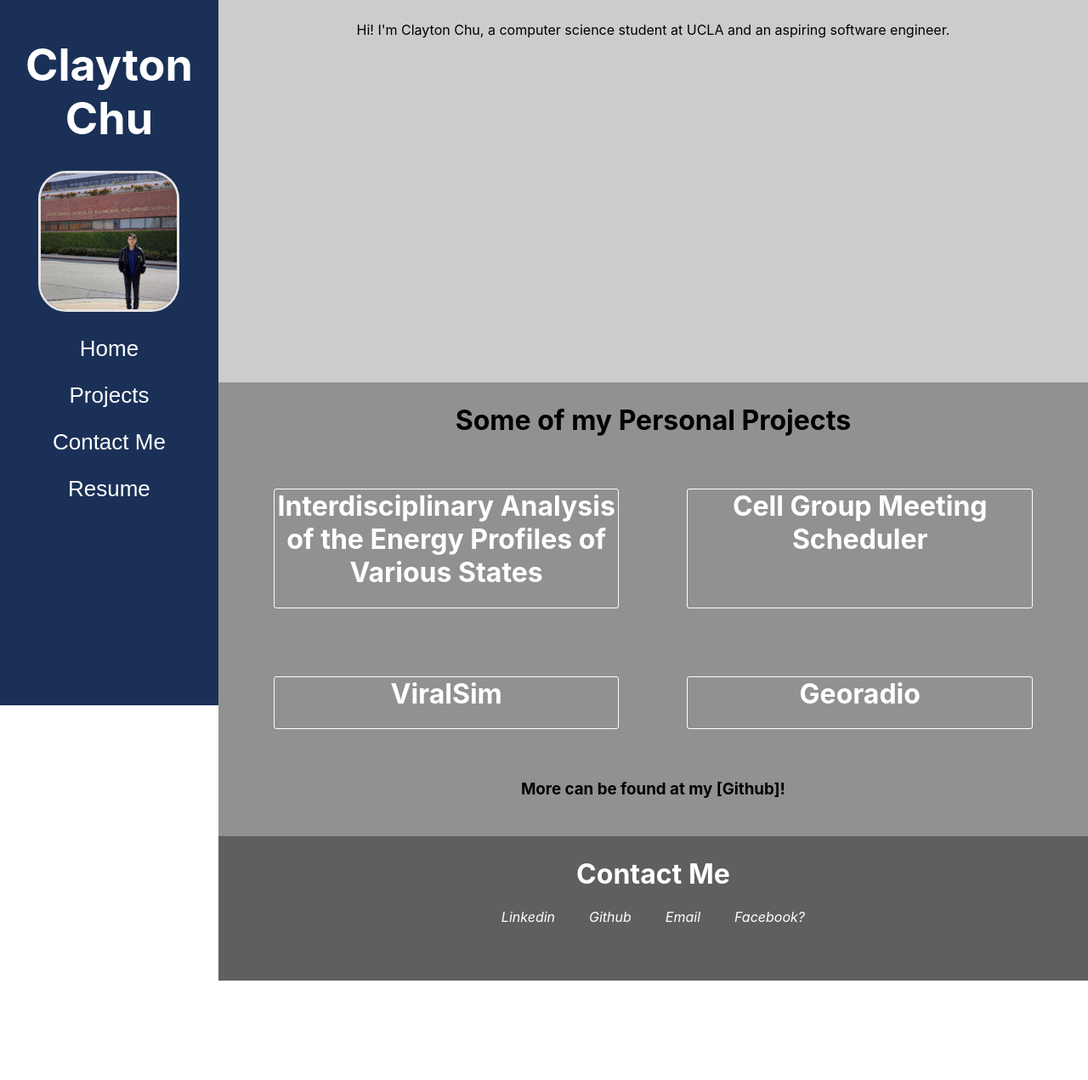
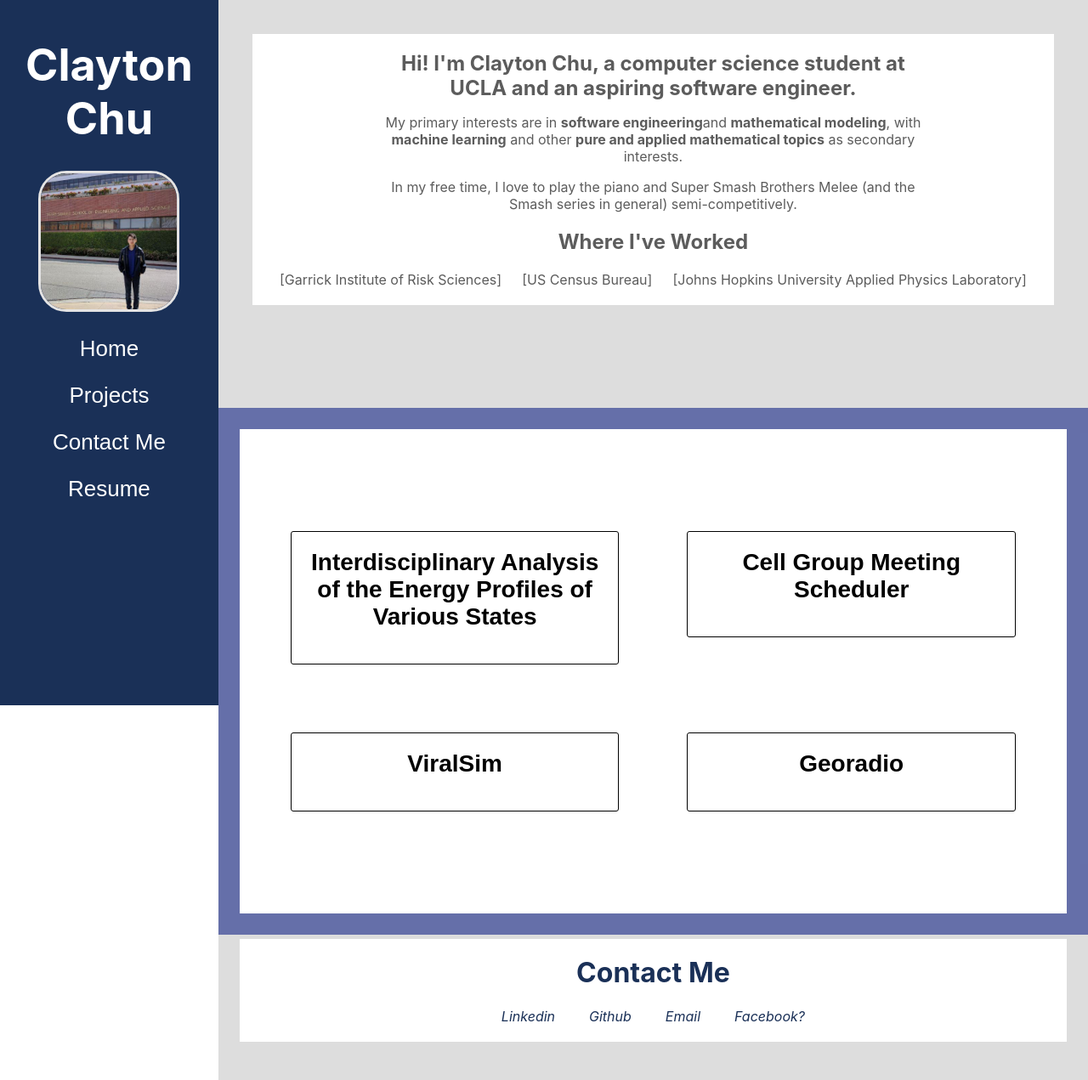
Before and after one commit to pacbac/pacbac.github.io, a React (Create React App) app: page / in a window 1280 px wide. Shown: the whole page at 85% size. Before the commit the page ends 1154 px from the top, so only its background shows below. Built offline with nearby package versions, Linux system fonts and the light colour scheme.

Commit message:
Basic design refinement

```diff
--- a/src/App.scss
+++ b/src/App.scss
@@ -1,4 +1,12 @@
 $sections: 'home', 'projects', 'contact';
+$dark-text: rgb(92, 92, 92);
+$dark-text-blue: #1a3057;
+
+@mixin section($color, $min-height: 50vh, $padding: 25px){
+  background-color: $color;
+  padding: $padding;
+  min-height: $min-height;
+}
 
 .App {
     text-align: center;
@@ -16,6 +24,7 @@ $sections: 'home', 'projects', 'contact';
   }
 }
 
+// substitute filler block to occupy App-header space (since App-header is position fixed)
 .App-header-sub {
   background: transparent;
   min-height: 100vh;
@@ -34,10 +43,6 @@ $sections: 'home', 'projects', 'contact';
   @extend .App-header-sub;
   position: fixed;
   background-color: #1a3057;
-  // border: {
-  //   top-right-radius: 60%;
-  //   bottom-right-radius: 60%;
-  // }
   z-index: 1;
   > h1 {
     color: white;
@@ -74,20 +79,25 @@ div.content {
   }
 }
 
-@mixin section($color, $min-height: 50vh){
-  background-color: $color;
-  padding: 25px;
-  min-height: $min-height;
-}
-
 @each $section in $sections {
   ##{$section}-content {
+    color: white;
+    position: relative;
+
+    > div {
+      background-color: white;
+      padding: 20px;
+      height: 100%;
+    }
     @if $section == 'home' {
-      @include section(rgb(204, 204, 204));
+      @include section(rgb(221, 221, 221), 50vh, 40px);
+      color: $dark-text;
     } @else if $section == 'projects' {
-      @include section(rgb(145, 145, 145));
+      @include section(rgba(23, 39, 126, 0.664));
+      box-sizing: border-box;
     } @else if $section == 'contact' {
-      @include section(rgb(95, 95, 95), 15vh);
+      @include section(rgb(221, 221, 221), 15vh);
+      color: $dark-text-blue;
       display: flex;
       flex-direction: column;
       justify-content: center;
@@ -104,8 +114,21 @@ div.content {
   }
 }
 
-#contact-content > h1 {
-  color: white;
+.home-bio {
+  max-width: 70%;
+  margin: auto;
+
+  > h2 {
+    display: inline;
+  }
+}
+
+.home-workplaces {
+  display: flex;
+
+  .workplace {
+    flex-grow: 1;
+  }
 }
 
 .contact-links > a {
@@ -113,24 +136,40 @@ div.content {
 
   > i {
     margin: 20px;
-    color: white;
+    color: $dark-text-blue;
+
+    &:hover {
+      color: white;
+    }
   }
 }
 
 .projects-row {
   display: flex;
+
+  > a {
+    display: block;
+    margin: 40px;
+    flex-basis: 30%;
+    flex-grow: 1;
+    text-decoration: none;
+  }
 }
 
 .project-entry {
-  flex-basis: 30%;
-  flex-grow: 1;
   min-width: 30%;
   min-height: 30%;
-  margin: 40px;
+  background-color: white;
+  color: black;
+  padding: 20px;
   border: {
     style: solid;
     width: 1px;
-    color: white;
+    color: black;
     radius: 3px;
   }
+  font: {
+    size: 14px;
+    family: sans-serif;
+  }
 }
--- a/src/components/Contact.js
+++ b/src/components/Contact.js
@@ -4,6 +4,7 @@ class Contact extends Component {
     render(){
         return (
             <div id="contact-content">
+                <div>
                     <h1>Contact Me</h1>
                     <div className="contact-links">
                         <a href="https://linkedin.com/in/claytonjc"><i>Linkedin</i></a>
@@ -12,6 +13,7 @@ class Contact extends Component {
                         <a><i>Facebook?</i></a>
                     </div>
                 </div>
+            </div>
         )
     }
 }
--- a/src/components/Home.js
+++ b/src/components/Home.js
@@ -1,11 +1,32 @@
 import React, { Component } from 'react'
+
+let Workplace = ({name}) => (
+    <div className="workplace">[{name}]</div>
+)
 
 class Home extends Component {
     render(){
         return (
             <div id="home-content">
-                Hi! I'm Clayton Chu, a computer science student at UCLA
-                and an aspiring software engineer.
+                <div>
+                    <div className="home-bio">
+                        <h2>Hi! I'm Clayton Chu, a computer science student at UCLA
+                        and an aspiring software engineer.</h2>
+                        <p>My primary interests are in <strong>software engineering</strong>
+                        and <strong>mathematical modeling</strong>, with <strong>machine learning</strong> and
+                        other  <strong>pure and applied mathematical topics</strong> as secondary interests.</p>
+                        <p>In my free time, I love to play the piano and Super Smash Brothers Melee (and the Smash series
+                        in general) semi-competitively.</p>
+                    </div>
+                    <div className="home-work">
+                        <h2>Where I've Worked</h2>
+                        <div class="home-workplaces">
+                            <Workplace name="Garrick Institute of Risk Sciences"/>
+                            <Workplace name="US Census Bureau"/>
+                            <Workplace name="Johns Hopkins University Applied Physics Laboratory"/>
+                        </div>
+                    </div>
+                </div>
             </div>
         )
     }
--- a/src/components/Projects.js
+++ b/src/components/Projects.js
@@ -3,11 +3,11 @@ import React, { Component } from 'react'
 class ProjectEntry extends Component {
     render(){
         return (
+            <a href="#">
                 <div className="project-entry">
-                <h1 style={{
-                    color: "white"
-                }}>{this.props.title}</h1>
+                    <h1>{this.props.title}</h1>
                 </div>
+            </a>
         )
     }
 }
@@ -16,6 +16,7 @@ class Projects extends Component {
     render(){
         return (
             <div id="projects-content">
+                <div>
                     <h1>Some of my Personal Projects</h1>
                     <div className="projects-row">
                         <ProjectEntry title="Interdisciplinary Analysis of the Energy Profiles of Various States"/>
@@ -27,6 +28,7 @@ class Projects extends Component {
                     </div>
                     <h3>More can be found at my [Github]!</h3>
                 </div>
+            </div>
         )
     }
 }
--- a/src/css/App.css
+++ b/src/css/App.css
@@ -52,47 +52,86 @@ div.content {
     margin-top: 0; }
 
 #home-content {
-  background-color: #cccccc;
-  padding: 25px;
-  min-height: 50vh; }
+  color: white;
+  position: relative;
+  background-color: #dddddd;
+  padding: 40px;
+  min-height: 50vh;
+  color: #5c5c5c; }
+  #home-content > div {
+    background-color: white;
+    padding: 20px;
+    height: 100%; }
 
 #projects-content {
-  background-color: #919191;
+  color: white;
+  position: relative;
+  background-color: rgba(23, 39, 126, 0.664);
   padding: 25px;
-  min-height: 50vh; }
+  min-height: 50vh;
+  box-sizing: border-box; }
+  #projects-content > div {
+    background-color: white;
+    padding: 20px;
+    height: 100%; }
 
 #contact-content {
-  background-color: #5f5f5f;
+  color: white;
+  position: relative;
+  background-color: #dddddd;
   padding: 25px;
   min-height: 15vh;
+  color: #1a3057;
   display: flex;
   flex-direction: column;
   justify-content: center; }
+  #contact-content > div {
+    background-color: white;
+    padding: 20px;
+    height: 100%; }
   #contact-content > h1 {
     margin-top: 0; }
   #contact-content > * {
     position: relative;
     bottom: 20px; }
 
-#contact-content > h1 {
-  color: white; }
+.home-bio {
+  max-width: 70%;
+  margin: auto; }
+  .home-bio > h2 {
+    display: inline; }
+
+.home-workplaces {
+  display: flex; }
+  .home-workplaces .workplace {
+    flex-grow: 1; }
 
 .contact-links > a {
   text-decoration: none; }
   .contact-links > a > i {
     margin: 20px;
-    color: white; }
+    color: #1a3057; }
+    .contact-links > a > i:hover {
+      color: white; }
 
 .projects-row {
   display: flex; }
+  .projects-row > a {
+    display: block;
+    margin: 40px;
+    flex-basis: 30%;
+    flex-grow: 1;
+    text-decoration: none; }
 
 .project-entry {
-  flex-basis: 30%;
-  flex-grow: 1;
   min-width: 30%;
   min-height: 30%;
-  margin: 40px;
+  background-color: white;
+  color: black;
+  padding: 20px;
   border-style: solid;
   border-width: 1px;
-  border-color: white;
-  border-radius: 3px; }
+  border-color: black;
+  border-radius: 3px;
+  font-size: 14px;
+  font-family: sans-serif; }
```
Lines whose indentation alone changed are shown as unchanged.
